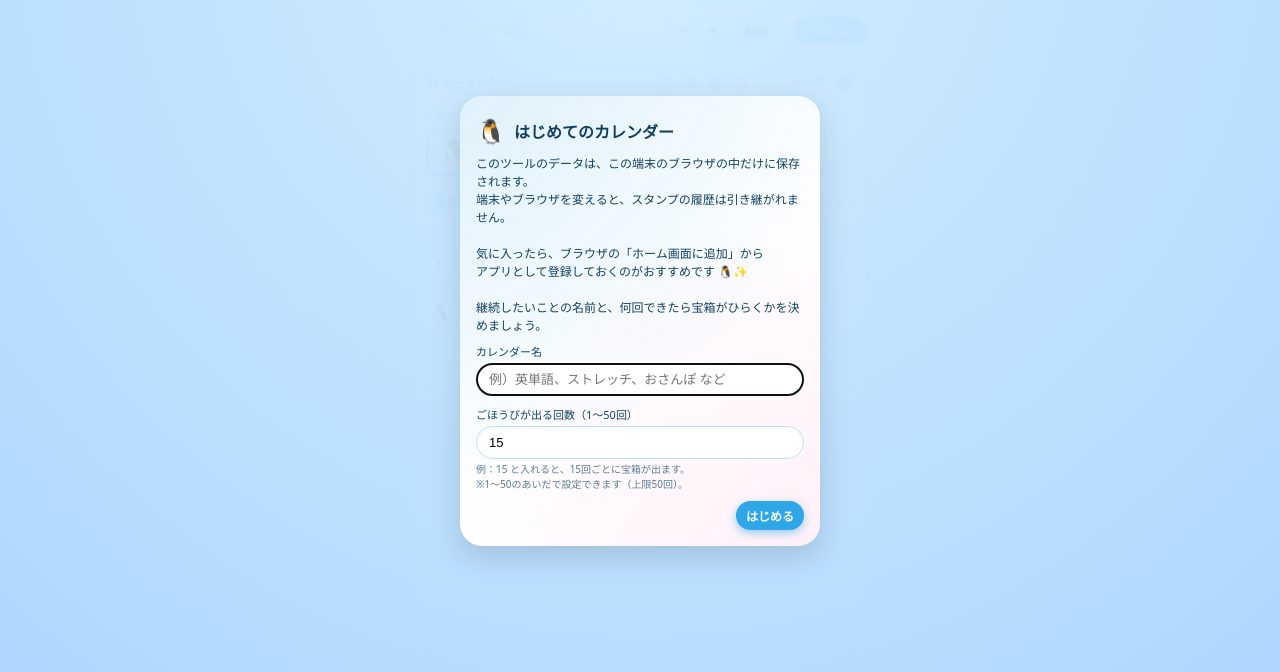
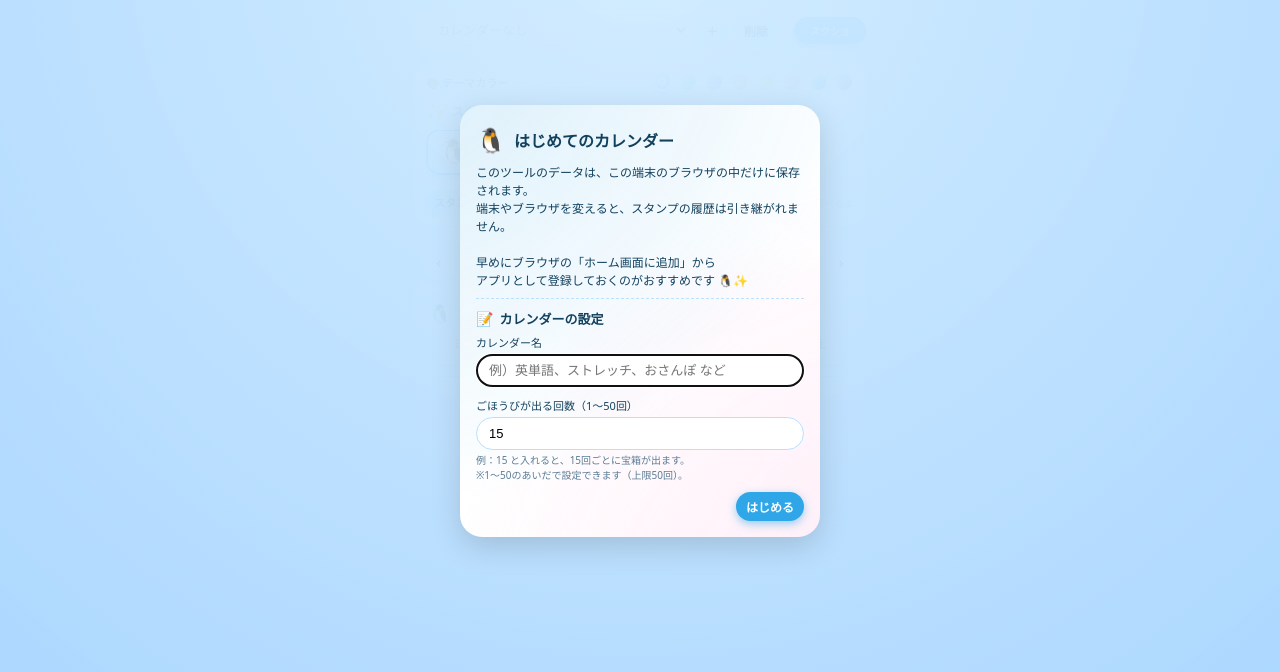
Before and after one commit to Hayao-Puun/dekita_penguin, a plain HTML site: page index.html in a window 1280 px wide. Shown: the part 79-751 px from the top of the page. Drawn offline with nearby package versions, Linux system fonts and the light colour scheme.

Commit message:
Update index.html

```diff
--- a/index.html
+++ b/index.html
@@ -51,7 +51,7 @@
       width: 100%;
       max-width: 480px;
       min-height: 100vh;
-      padding: 16px 14px 32px;
+      padding: 16px 14px 20px; /* 下の余白を少し減らした */
       display: flex;
       flex-direction: column;
       gap: 12px;
@@ -75,9 +75,9 @@
       display: flex;
       align-items: center;
       justify-content: center;
-      border-radius: 10px;   /* 角だけアール */
-      overflow: hidden;      /* 画像も角丸に沿わせる */
-      background: none;      /* 余計な背景は付けない */
+      border-radius: 10px;
+      overflow: hidden;
+      background: none;
       padding: 0;
       flex-shrink: 0;
     }
@@ -85,7 +85,7 @@
     .logo-circle img {
       width: 100%;
       height: 100%;
-      object-fit: contain;   /* 画像はそのまま縮小 */
+      object-fit: contain;
       display: block;
     }
 
@@ -357,8 +357,8 @@
     }
 
     .calendar-card {
-      flex: 1;
-      min-height: 0;
+      /* 伸ばさず、中身に合わせて高さが決まるように変更 */
+      flex: 0 0 auto;
       background: rgba(255, 255, 255, 0.98);
       border-radius: 22px;
       padding: 10px 8px 12px;
@@ -476,7 +476,7 @@
 
     .day-cell {
       position: relative;
-      height: 44px; /* ちょい縦狭め */
+      height: 44px;
       cursor: pointer;
       transition: transform 0.08s ease, box-shadow 0.08s ease, background 0.08s ease;
     }
@@ -728,6 +728,25 @@
       line-height: 1.5;
     }
 
+    /* 注意書きと入力欄を分けるための装飾 */
+    .modal-divider {
+      border-top: 1px dashed rgba(181,224,255,0.9);
+      margin: 8px 0 10px;
+    }
+
+    .modal-section-title {
+      font-size: 13px;
+      font-weight: 600;
+      margin-bottom: 6px;
+      display: flex;
+      align-items: center;
+      gap: 6px;
+    }
+
+    .modal-section-title span {
+      font-size: 14px;
+    }
+
     .modal label {
       display: block;
       font-size: 11px;
@@ -882,7 +901,6 @@
       margin-top: 6px;
     }
 
-    /* OKボタンは控えめ */
     .circle-btn {
       border-radius: 999px;
       border: none;
@@ -1028,10 +1046,15 @@
         <div class="modal-text">
           このツールのデータは、この端末のブラウザの中だけに保存されます。<br>
           端末やブラウザを変えると、スタンプの履歴は引き継がれません。<br><br>
-          気に入ったら、ブラウザの「ホーム画面に追加」から<br>
-          アプリとして登録しておくのがおすすめです 🐧✨<br><br>
-          継続したいことの名前と、何回できたら宝箱がひらくかを決めましょう。
+          早めにブラウザの「ホーム画面に追加」から<br>
+          アプリとして登録しておくのがおすすめです 🐧✨
         </div>
+
+        <div class="modal-divider"></div>
+        <div class="modal-section-title">
+          <span>📝</span> カレンダーの設定
+        </div>
+
         <label>
           カレンダー名
           <input type="text" id="firstCalendarName" placeholder="例）英単語、ストレッチ、おさんぽ など" />
```
